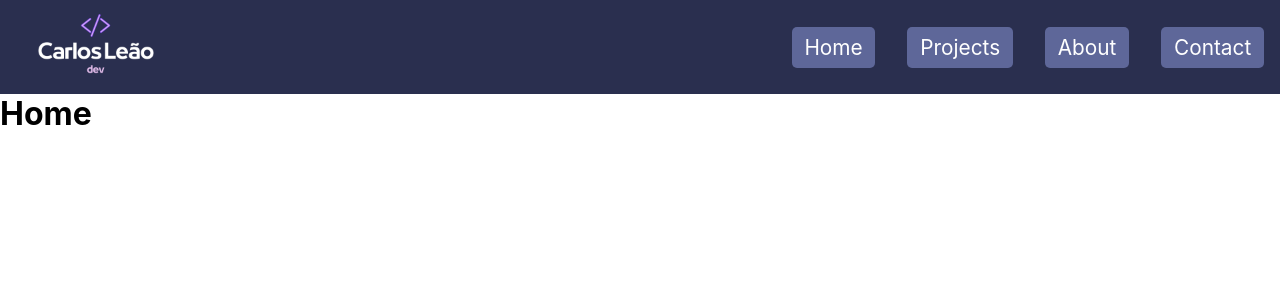
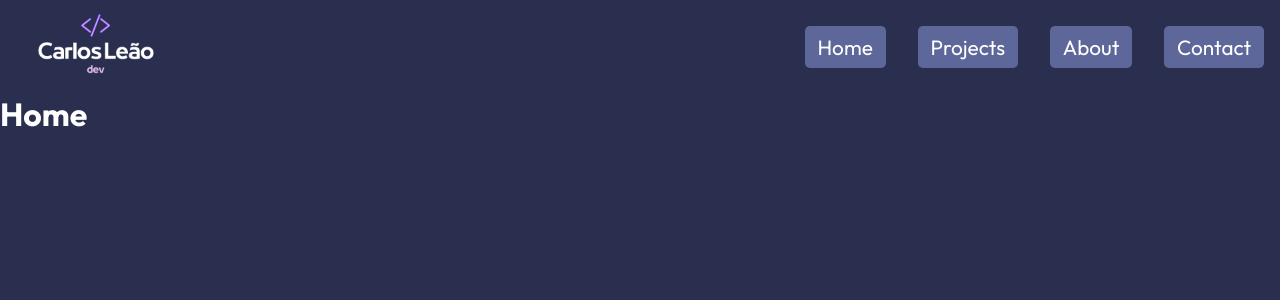
Before and after one commit to Chbmleao/Carlos-Portfolio, a React (Create React App) app: page / in a window 1280 px wide. Shown: the top 300 px of the page. Built offline with nearby package versions, Linux system fonts and the light colour scheme.

Commit message:
Add general styles

```diff
--- a/src/index.css
+++ b/src/index.css
@@ -1,13 +1,42 @@
-body {
+@import url("https://fonts.googleapis.com/css2?family=Outfit:wght@100;200;300;400;500;600;700;800;900&display=swap");
+
+* {
+  box-sizing: border-box;
   margin: 0;
-  font-family: -apple-system, BlinkMacSystemFont, 'Segoe UI', 'Roboto', 'Oxygen',
-    'Ubuntu', 'Cantarell', 'Fira Sans', 'Droid Sans', 'Helvetica Neue',
-    sans-serif;
-  -webkit-font-smoothing: antialiased;
-  -moz-osx-font-smoothing: grayscale;
+  padding: 0;
+  font-family: "Outfit", sans-serif;
 }
 
-code {
-  font-family: source-code-pro, Menlo, Monaco, Consolas, 'Courier New',
-    monospace;
+body {
+  background: #2a2f4f;
 }
+
+h1,
+h4,
+p,
+a {
+  color: white;
+  text-decoration: none;
+}
+
+.btn {
+  padding: 12px 32px;
+  font-size: 1rem;
+  text-transform: uppercase;
+  background: rgb(248, 217, 15);
+  color: #222;
+  border: 1px solid #fff;
+  font-weight: 600;
+  cursor: pointer;
+}
+
+.btn-light {
+  background: transparent;
+  color: #fff;
+}
+
+.btn:hover {
+  background: rgba(255, 255, 255, 0.2);
+  color: #fff;
+  transition: 0.3s;
+}
```
